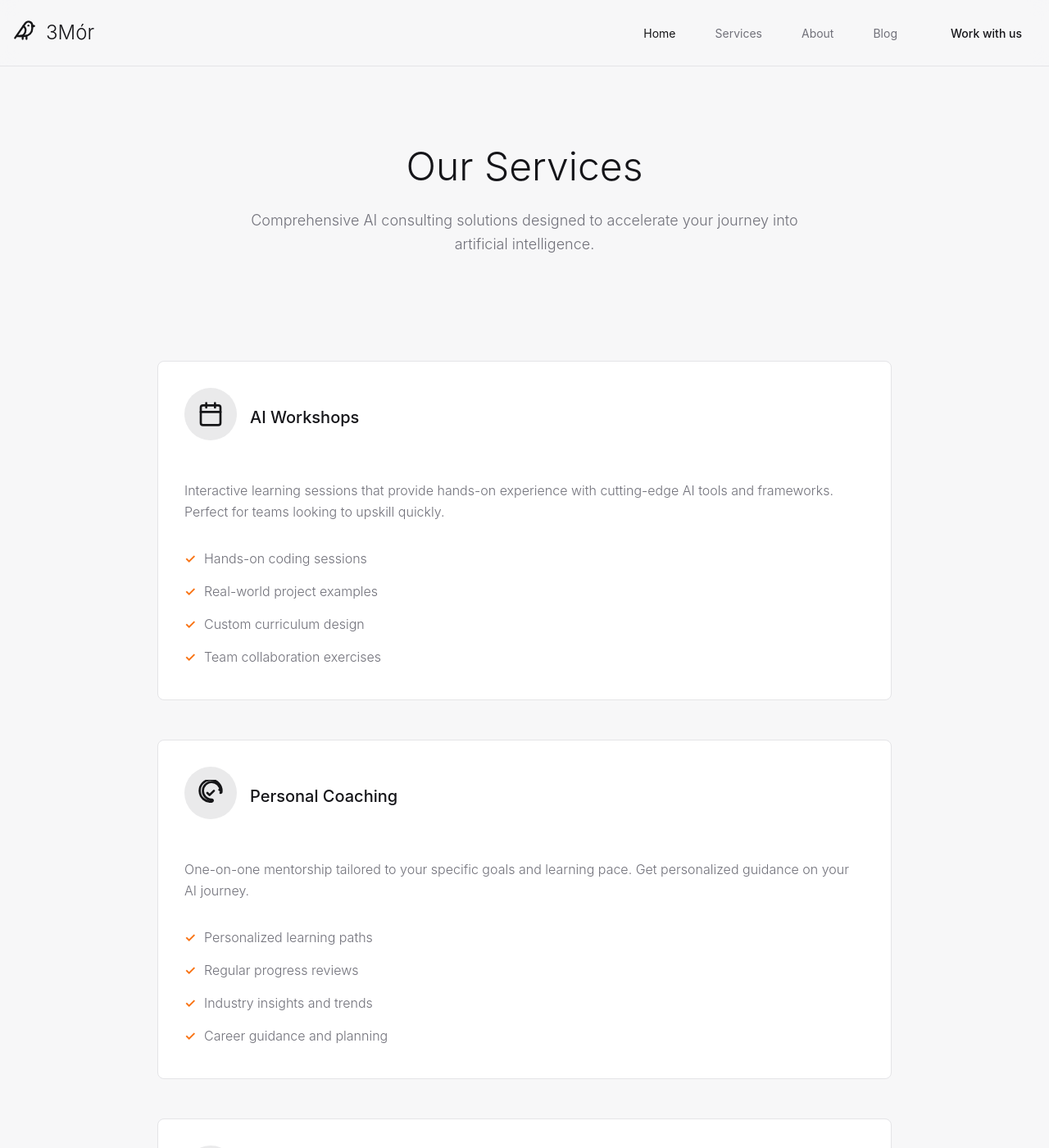
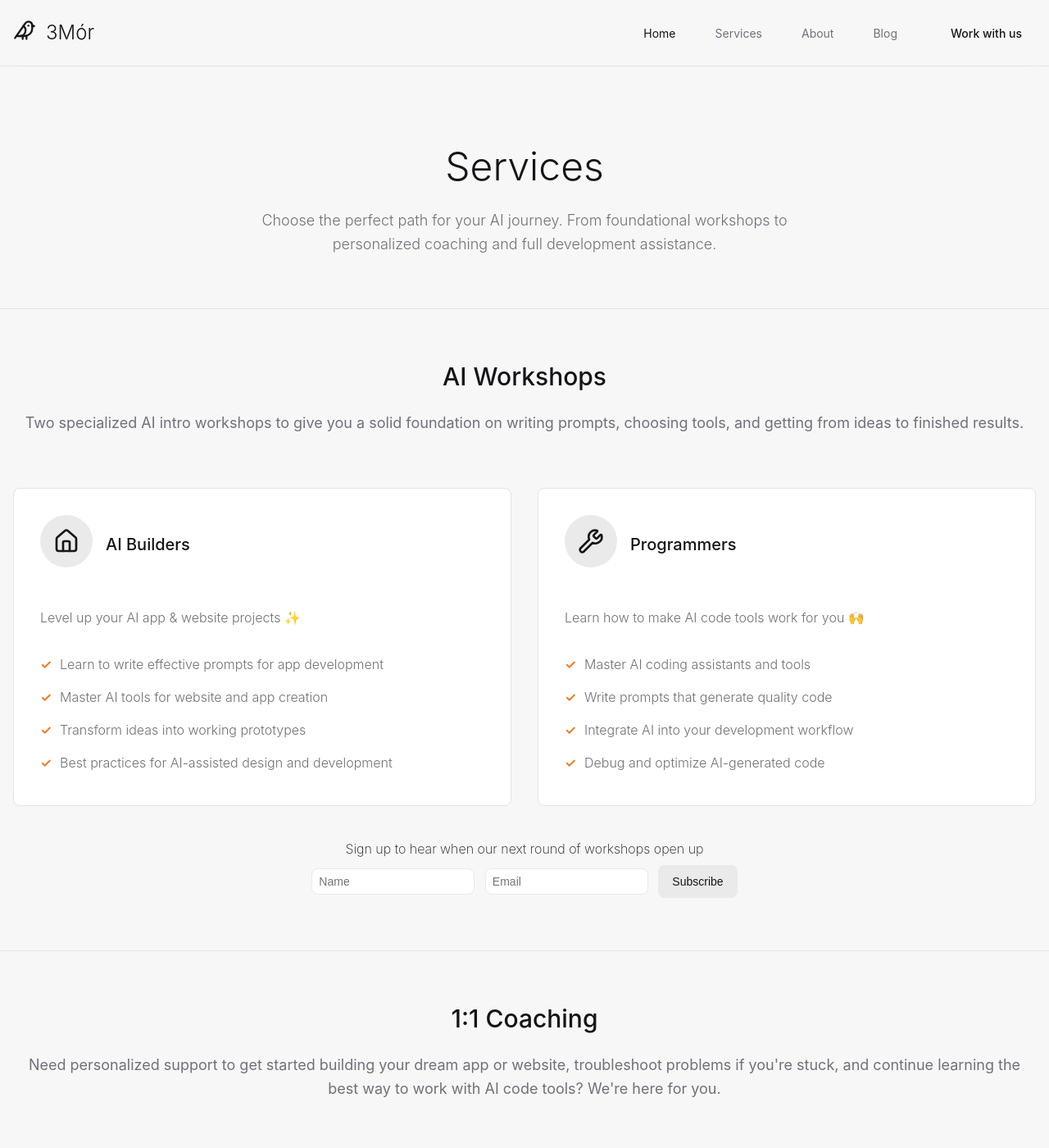
Before and after one commit to 3mor-io/3mor, a Jekyll site: the page built from website/services.html, in a window 1280 px wide and 1400 px high. Shown: the whole window at 82% size. Built offline with Jekyll 4.4.1, drawn with Linux system fonts in a browser that asks for light colours; comment, search, counter and statistics services are not loaded; some of the changed text lies outside the part shown.

Commit message:
Update services page layout and content

```diff
--- /dev/null
+++ b/website/_includes/icon-house.html
@@ -0,0 +1,6 @@
+<svg xmlns="http://www.w3.org/2000/svg" width="32" height="32" viewBox="0 0 24 24" fill="none" stroke="currentColor"
+    stroke-width="2" stroke-linecap="round" stroke-linejoin="round" class="lucide lucide-house-icon lucide-house">
+    <path d="M15 21v-8a1 1 0 0 0-1-1h-4a1 1 0 0 0-1 1v8" />
+    <path
+        d="M3 10a2 2 0 0 1 .709-1.528l7-5.999a2 2 0 0 1 2.582 0l7 5.999A2 2 0 0 1 21 10v9a2 2 0 0 1-2 2H5a2 2 0 0 1-2-2z" />
+</svg>
--- /dev/null
+++ b/website/_includes/icon-wrench.html
@@ -0,0 +1,5 @@
+<svg xmlns="http://www.w3.org/2000/svg" width="32" height="32" viewBox="0 0 24 24" fill="none" stroke="currentColor"
+    stroke-width="2" stroke-linecap="round" stroke-linejoin="round" class="lucide lucide-wrench-icon lucide-wrench">
+    <path
+        d="M14.7 6.3a1 1 0 0 0 0 1.4l1.6 1.6a1 1 0 0 0 1.4 0l3.106-3.105c.32-.322.863-.22.983.218a6 6 0 0 1-8.259 7.057l-7.91 7.91a1 1 0 0 1-2.999-3l7.91-7.91a6 6 0 0 1 7.057-8.259c.438.12.54.662.219.984z" />
+</svg>
--- a/website/assets/css/style.css
+++ b/website/assets/css/style.css
@@ -403,6 +403,11 @@
   padding: 0.5rem 2rem;
 }
 
+.btn a {
+  text-decoration: inherit;
+  color: inherit;
+}
+
 /* Services Section */
 .services-preview {
   padding: 6rem 0;
@@ -502,15 +507,22 @@
 
 /* Services Detail */
 .services-detail {
-  padding: 4rem 0 8rem;
-}
-
-.services-grid-detail {
+  border-top-width: 1px;
+  border-top-style: solid;
+  padding: 4rem 0;
+}
+
+.services-detail-grid {
   display: grid;
   grid-template-columns: 1fr;
-  gap: 3rem;
-  max-width: 56rem;
-  margin: 0 auto;
+  gap: 2rem;
+  margin-bottom: 2rem;
+}
+
+@media (min-width: 768px) {
+  .services-detail-grid {
+    grid-template-columns: 1fr 1fr;
+  }
 }
 
 .service-card-detail {
@@ -548,6 +560,28 @@
   font-weight: 600;
 }
 
+.workshop-subscribe {
+  text-align: center;
+}
+
+.workshop-subscribe form label {
+  display: block;
+  font-size: medium;
+  font-weight: 200;
+  padding: 0.5rem 0;
+}
+
+.workshop-subscribe form .text-field {
+  border-radius: var(--radius);
+  border: 1px solid hsl(var(--muted));
+  outline: none;
+  font-size: 0.875rem;
+  font-weight: 400;
+  height: 2rem;
+  padding: 0.5rem;
+  margin-right: 0.5rem;
+}
+
 /* About Content */
 .about-content {
   padding: 4rem 0 8rem;
@@ -740,7 +774,7 @@
 /* Footer */
 .footer {
   border-top: 1px solid hsl(var(--border));
-  margin-top: 8rem;
+  margin-top: 4rem;
 }
 
 .footer-content {
--- a/website/services.html
+++ b/website/services.html
@@ -1,92 +1,212 @@
 ---
-layout: default
+layout: page
 permalink: /services
 ---
+
 <main>
   <section class="page-header">
     <div class="container">
-            <h1 class="page-title">Our Services</h1>
+      <h1 class="page-title">Services</h1>
       <p class="page-description">
-                Comprehensive AI consulting solutions designed to accelerate your journey into artificial intelligence.
-            </p>
+        Choose the perfect path for your AI journey. From foundational workshops to personalized coaching and
+        full development assistance.</p>
     </div>
   </section>
 
+  <!-- Workshops section -->
   <section class="services-detail">
     <div class="container">
-            <div class="services-grid-detail">
+      <div class="text-center mb-16">
+        <h2 class="text-3xl font-medium text-foreground mb-6">AI Workshops</h2>
+        <p class="text-lg text-muted-foreground leading-relaxed">
+          Two specialized AI intro workshops to give you a solid foundation on writing prompts, choosing
+          tools, and getting from ideas to finished results.
+        </p>
+      </div>
+
+      <div class="services-detail-grid">
         <div class="service-card-detail">
           <div class="service-header">
             <div class="service-icon">
-                            <svg width="32" height="32" viewBox="0 0 24 24" fill="none" stroke="currentColor"
-                                stroke-width="2" stroke-linecap="round" stroke-linejoin="round">
-                                <path d="M8 2v4" />
-                                <path d="M16 2v4" />
-                                <rect width="18" height="18" x="3" y="4" rx="2" />
-                                <path d="M3 10h18" />
-                            </svg>
+              {% include icon-house.html %}
             </div>
-                        <h2 class="service-title">AI Workshops</h2>
+            <h3 class="service-title">AI Builders</h2>
           </div>
+
           <p class="service-description">
-                        Interactive learning sessions that provide hands-on experience with cutting-edge AI tools and
-                        frameworks. Perfect for teams looking to upskill quickly.
+            Level up your AI app & website projects ✨
           </p>
+
           <ul class="service-features">
-                        <li>Hands-on coding sessions</li>
-                        <li>Real-world project examples</li>
-                        <li>Custom curriculum design</li>
-                        <li>Team collaboration exercises</li>
+            <li>
+              Learn to write effective prompts for app development
+            </li>
+            <li>
+              Master AI tools for website and app creation
+            </li>
+            <li>
+              Transform ideas into working prototypes
+            </li>
+            <li>
+              Best practices for AI-assisted design and development
+            </li>
           </ul>
         </div>
 
         <div class="service-card-detail">
           <div class="service-header">
             <div class="service-icon">
-                            <svg width="32" height="32" viewBox="0 0 24 24" fill="none" stroke="currentColor"
-                                stroke-width="2" stroke-linecap="round" stroke-linejoin="round">
-                                <path d="m9 12 2 2 4-4" />
-                                <path
-                                    d="M21 12c.552 0 1.005-.449.95-.998a10 10 0 1 0-8.953 8.953c.55-.055.998-.398.998-.95 0-.551-.449-1.004-.998-.95a8 8 0 1 1 7.953-7.953c-.055-.551-.398-.998-.95-.998" />
-                            </svg>
+              {% include icon-wrench.html %}
             </div>
-                        <h2 class="service-title">Personal Coaching</h2>
+            <h3 class="service-title">Programmers</h2>
           </div>
+
           <p class="service-description">
-                        One-on-one mentorship tailored to your specific goals and learning pace. Get personalized
-                        guidance on your AI journey.
+            Learn how to make AI code tools work for you 🙌
           </p>
+
           <ul class="service-features">
-                        <li>Personalized learning paths</li>
-                        <li>Regular progress reviews</li>
-                        <li>Industry insights and trends</li>
-                        <li>Career guidance and planning</li>
+            <li>
+              Master AI coding assistants and tools
+            </li>
+            <li>
+              Write prompts that generate quality code
+            </li>
+            <li>
+              Integrate AI into your development workflow
+            </li>
+            <li>
+              Debug and optimize AI-generated code
+            </li>
           </ul>
         </div>
+      </div>
 
-                <div class="service-card-detail">
-                    <div class="service-header">
-                        <div class="service-icon">
-                            <svg width="32" height="32" viewBox="0 0 24 24" fill="none" stroke="currentColor"
-                                stroke-width="2" stroke-linecap="round" stroke-linejoin="round">
-                                <polyline points="16 18 22 12 16 6" />
-                                <polyline points="8 6 2 12 8 18" />
-                            </svg>
+      <div class="workshop-subscribe">
+        <form action="https://buttondown.com/api/emails/embed-subscribe/3mor" method="post" target="popupwindow"
+          onsubmit="window.open('https://buttondown.com/3mor?tag=workshop-interest', 'popupwindow')"
+          class="embeddable-buttondown-form">
+          <label for="bd-email">Sign up to hear when our next round of workshops open up</label>
+          <input type="email" name="email" id="bd-email" class="text-field" placeholder="Name" />
+          <input type="text" name="metadata__name" id="name" class="text-field" placeholder="Email" />
+          <input type="submit" value="Subscribe" class="btn btn-secondary" />
+        </form>
       </div>
-                        <h2 class="service-title">AI Development</h2>
     </div>
-                    <p class="service-description">
-                        Custom AI solutions and integrations built specifically for your business needs and technical
-                        requirements.
+  </section>
+
+  <!-- Coaching section -->
+  <section class="services-detail">
+    <div class="container">
+      <div class="text-center mb-16">
+        <h2 class="text-3xl font-medium text-foreground mb-6">1:1 Coaching</h2>
+        <p class="text-lg text-muted-foreground leading-relaxed">
+          Need personalized support to get started building your dream app or website, troubleshoot problems if you're
+          stuck, and continue learning the best way to work with AI code tools? We're here for you.
         </p>
+      </div>
+
+      <div class="services-detail-grid">
+        <div style="margin-left: 2rem; max-width: 90%;">
+          <div class="space-y-6 mb-8">
+            <div>
+              <h4 class="font-medium text-foreground mb-2">Personalized Guidance</h4>
+              <p class="text-muted-foreground">Tailored coaching sessions based on your specific needs and goals</p>
+            </div>
+            <div>
+              <h4 class="font-medium text-foreground mb-2">Problem Solving</h4>
+              <p class="text-muted-foreground">Get unstuck with hands-on troubleshooting and debugging support</p>
+            </div>
+            <div>
+              <h4 class="font-medium text-foreground mb-2">Goal Achievement</h4>
+              <p class="text-muted-foreground">Stay on track with regular check-ins and milestone planning</p>
+            </div>
+          </div>
+
+          <button class="btn bg-primary text-primary-foreground hover:bg-primary/90">
+            <a href="/get-started">Book Welcome Session</a>
+          </button>
+        </div>
+
+        <div class="p-8 card">
+          <h3 class="text-xl font-medium text-foreground mb-6">What You'll Get</h3>
           <ul class="service-features">
-                        <li>Custom AI model development</li>
-                        <li>API integrations</li>
-                        <li>Performance optimization</li>
-                        <li>Ongoing support and maintenance</li>
+            <li class="flex items-start text-muted-foreground">
+              <span>One-on-one video sessions</span>
+            </li>
+            <li class="flex items-start text-muted-foreground">
+              <span>Custom learning path</span>
+            </li>
+            <li class="flex items-start text-muted-foreground">
+              <span>Code review and feedback</span>
+            </li>
+            <li class="flex items-start text-muted-foreground">
+              <span>Resource recommendations</span>
+            </li>
+            <li class="flex items-start text-muted-foreground">
+              <span>Early access to new workshops</span>
+            </li>
           </ul>
         </div>
       </div>
     </div>
   </section>
+
+  <!-- App Development section -->
+  <section class="services-detail">
+    <div class="container">
+      <div class="text-center mb-16">
+        <h2 class="text-3xl font-medium text-foreground mb-4">App Development Assistance</h2>
+        <p class="text-lg text-muted-foreground leading-relaxed">
+          Want to just hurry up and get it done? We can take your AI-built work in progress and finish crafting it into
+          an app you can share with the world.
+        </p>
+      </div>
+
+      <div class="services-detail-grid">
+        <div class="p-8 card">
+          <h3 class="text-xl font-medium text-foreground mb-6">Our Tech Stack</h3>
+          <div class="grid grid-cols-2 gap-4">
+            <div class="text-center p-4 border border-border rounded">
+              <h4 class="font-medium text-foreground text-sm">TypeScript</h4>
+              <p class="text-xs text-muted-foreground">Type-safe development</p>
+            </div>
+            <div class="text-center p-4 border border-border rounded">
+              <h4 class="font-medium text-foreground text-sm">React</h4>
+              <p class="text-xs text-muted-foreground">Modern UI components</p>
+            </div>
+            <div class="text-center p-4 border border-border rounded">
+              <h4 class="font-medium text-foreground text-sm">Next.js</h4>
+              <p class="text-xs text-muted-foreground">Full-stack framework</p>
+            </div>
+            <div class="text-center p-4 border border-border rounded">
+              <h4 class="font-medium text-foreground text-sm">AI Tools</h4>
+              <p class="text-xs text-muted-foreground">Enhanced development</p>
+            </div>
+          </div>
+        </div>
+
+        <div>
+          <div class="space-y-6 mb-8">
+            <div>
+              <h4 class="font-medium text-foreground mb-2">Code Optimization</h4>
+              <p class="text-muted-foreground">Clean up and optimize your AI-generated code</p>
+            </div>
+            <div>
+              <h4 class="font-medium text-foreground mb-2">Feature Implementation</h4>
+              <p class="text-muted-foreground">Complete missing features and functionality</p>
+            </div>
+            <div>
+              <h4 class="font-medium text-foreground mb-2">Deployment Ready</h4>
+              <p class="text-muted-foreground">Prepare your app for production deployment</p>
+            </div>
+          </div>
+
+          <button class="btn bg-primary text-primary-foreground hover:bg-primary/90">
+            <a href="/get-started">Start Your Project</a>
+          </button>
+        </div>
+      </div>
+    </div>
+  </section>
 </main>
```
Also changed, not shown: website/assets/css/colors/default.css (deleted). Lines whose indentation alone changed are shown as unchanged.
